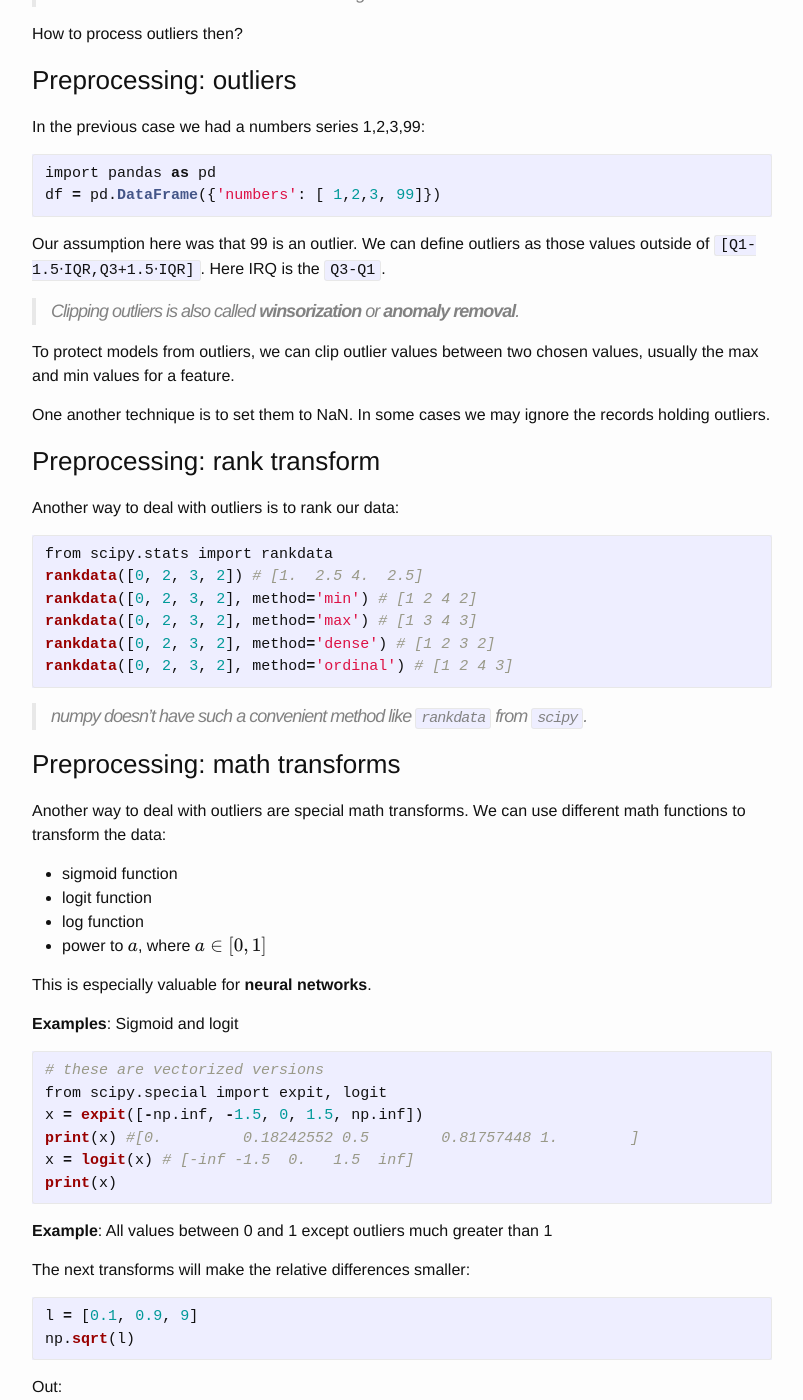
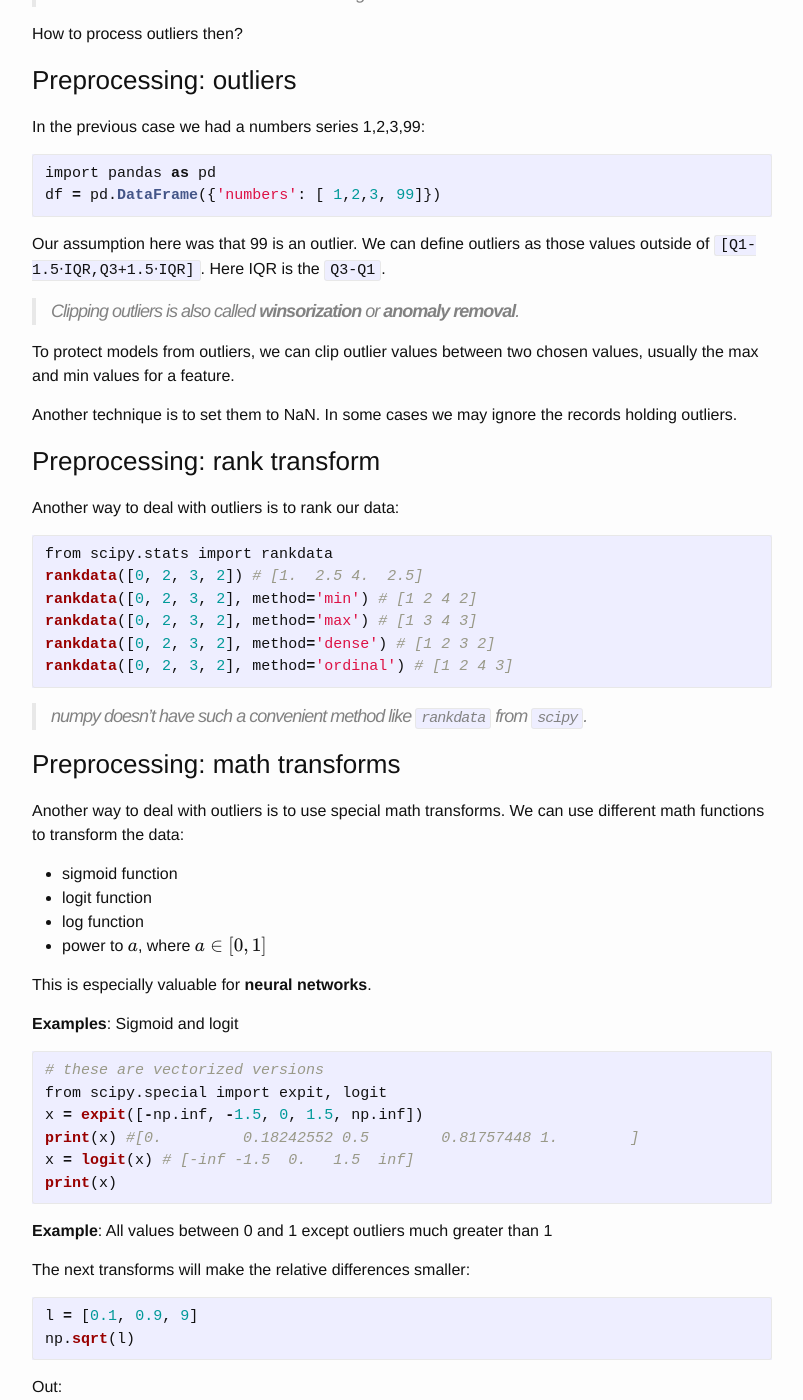
Before and after one commit to dejanbatanjac/dejanbatanjac.github.io, a Jekyll site: the page built from _posts/2021-02-10-data-preprocessing.md, in a window 1280 px wide and 1400 px high, scrolled down 2798 px. Shown: the whole window, without its empty margins (238-1041 px from the left). Built offline with Jekyll 4.4.1, drawn with Linux system fonts in a browser that asks for light colours; formulas are drawn with MathJax 3.

Commit message:
fix: spelling and typos in 2021-02-10-data-preprocessing.md + update izveštaj.pdf
- IRQ → IQR (important)
- One another technique → Another technique
- are special math transforms → is to use special math transforms

Report now covers 7 published articles.

````diff
--- a/_posts/2021-02-10-data-preprocessing.md
+++ b/_posts/2021-02-10-data-preprocessing.md
@@ -123,13 +123,13 @@ In the previous case we had a numbers series 1,2,3,99:
 import pandas as pd
 df = pd.DataFrame({'numbers': [ 1,2,3, 99]})
 ```
-Our assumption here was that 99 is an outlier. We can define outliers as those values outside of `[Q1-1.5⋅IQR,Q3+1.5⋅IQR]`. Here IRQ is the `Q3-Q1`.
+Our assumption here was that 99 is an outlier. We can define outliers as those values outside of `[Q1-1.5⋅IQR,Q3+1.5⋅IQR]`. Here IQR is the `Q3-Q1`.
 
 > Clipping outliers is also called **winsorization** or **anomaly removal**.
 
 To protect models from outliers, we can clip outlier values between two chosen values, usually the max and min values for a feature.
 
-One another technique is to set them to NaN. In some cases we may ignore the records holding outliers.
+Another technique is to set them to NaN. In some cases we may ignore the records holding outliers.
 
 
 ### Preprocessing: rank transform
@@ -148,7 +148,7 @@ rankdata([0, 2, 3, 2], method='ordinal') # [1 2 4 3]
 
 ### Preprocessing: math transforms
 
-Another way to deal with outliers are special math transforms. We can use different math functions to transform the data:
+Another way to deal with outliers is to use special math transforms. We can use different math functions to transform the data:
 
 * sigmoid function
 * logit function
````
